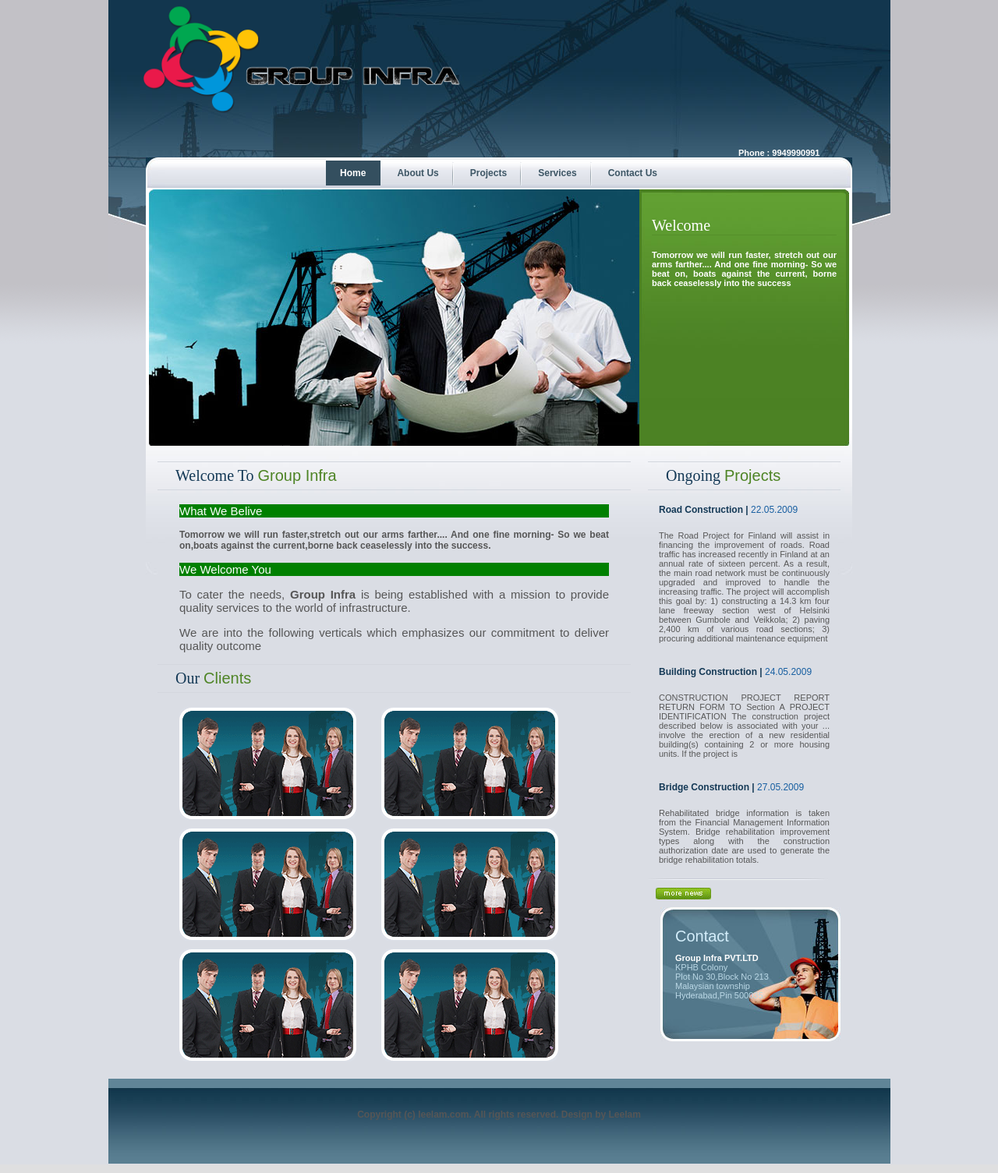
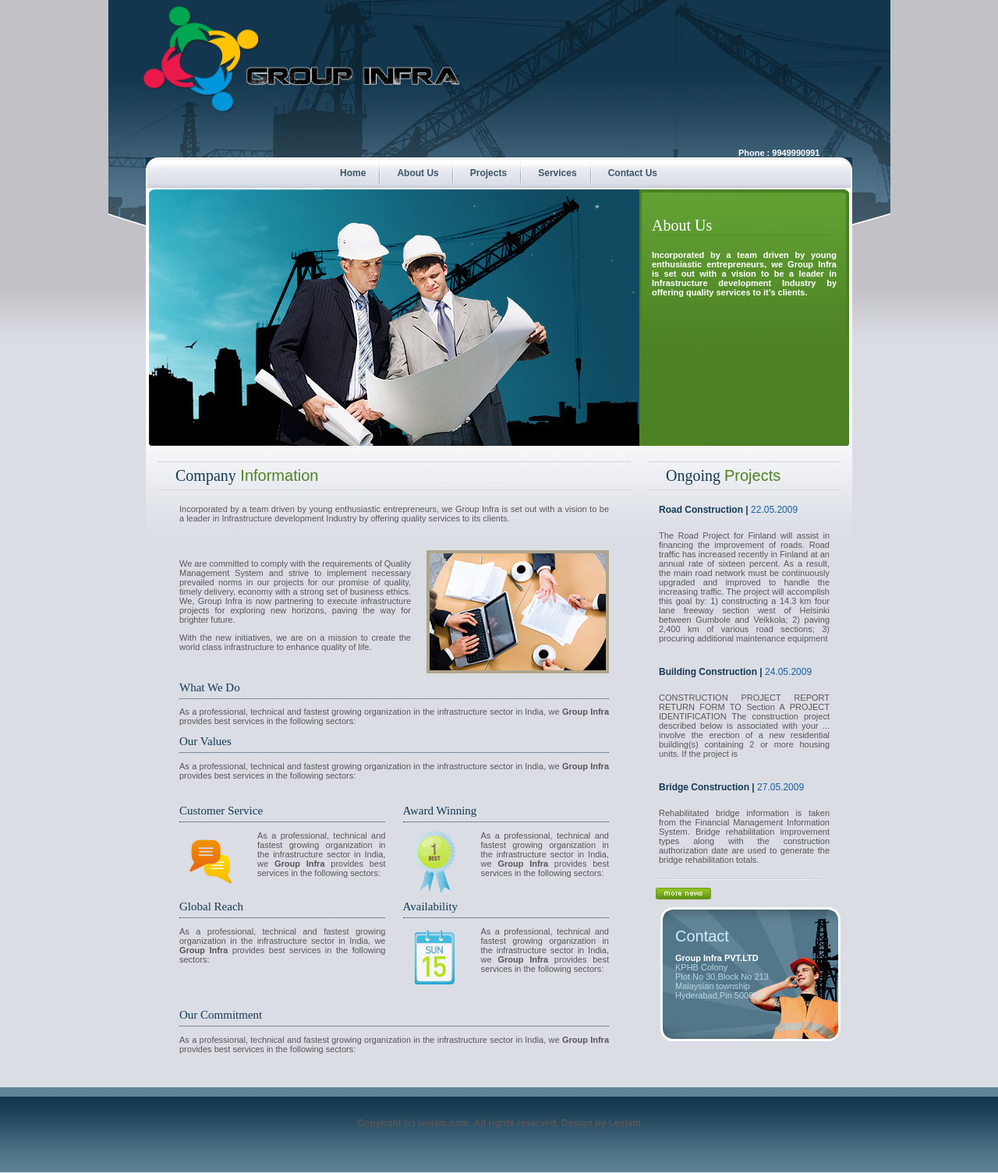
Before and after one commit to Leelam/GroupInfra, a PHP site: page /index.php/aboutus.php in a window 1280 px wide. Shown: the whole page at 78% size. Run offline with PHP 8.4, Linux system fonts and the light colour scheme.

Commit message:
changes
changes

```diff
--- /dev/null
+++ b/aboutus.php
@@ -0,0 +1,97 @@
+<?php
+include_once("head.php");
+include_once("header.php");
+?>
+
+  <div class="clear"></div>
+  <div class="container">
+    <div class="container-left">
+      <div>
+        <div class="insidebanner"></div>
+      </div>
+      <div class="clear"></div>
+<div class="workarea">
+        <div>
+          <div>
+            <h2>Company<span class="greenheading"> Information</span></h2>
+          </div>
+          <div class="service-content">
+            <div style="padding-bottom:10px;">
+              <div><p>Incorporated by a team driven by young enthusiastic entrepreneurs, we Group Infra is set out with a vision to be a leader in Infrastructure development Industry by offering quality services to its clients.</p><br />
+                <br />
+                <img src="images/photo-about.jpg" alt="" class="aboutus-img" />
+                <p>We are committed to comply with the requirements of Quality Management System and strive to implement necessary prevailed norms in our projects for our promise of quality, timely delivery, economy with a strong set of business ethics. We,  Group Infra is now partnering to execute infrastructure projects for exploring new horizons, paving the way for brighter future.</p>
+                <p>With the new initiatives, we are on a mission to create the world class infrastructure to enhance quality of life.</p>
+                <div class="clear"></div>
+              </div>
+               <div class="clear"></div>
+              <div>
+                <h5>What We Do</h5>
+                <div>As a professional, technical and fastest growing organization in the infrastructure sector in India, we <b>Group Infra</b> provides best services in the following sectors:</div>
+              </div><br>
+
+              <div class="clear"></div>
+              <div>
+                <h5>Our Values</h5>
+                <div><p>As a professional, technical and fastest growing organization in the infrastructure sector in India, we <b>Group Infra</b> provides best services in the following sectors:</p></div>
+              </div>
+              <div class="clear"></div>
+              <div class="aboutcolumnzone">
+                <div class="aboutcolumn1">
+                  <div>
+                    <h5>Customer Service</h5>
+                    <img src="images/ico-med-1.png" alt="" class="abouticon" /> <p>As a professional, technical and fastest growing organization in the infrastructure sector in India, we <b>Group Infra</b> provides best services in the following sectors:</p>
+
+                  </div>
+                </div>
+                <div class="aboutcolumn2">
+                  <div>
+                    <h5>Award Winning</h5>
+                    <img src="images/ico-med-2.png" alt="" class="abouticon" /> <p>As a professional, technical and fastest growing organization in the infrastructure sector in India, we <b>Group Infra</b> provides best services in the following sectors:</p>
+                  </div>
+                </div>
+                <div class="clear"></div>
+                <div class="aboutcolumn1">
+                  <div>
+                    <h5>Global Reach</h5><p>
+                    As a professional, technical and fastest growing organization in the infrastructure sector in India, we <b>Group Infra</b> provides best services in the following sectors:</p>
+                  </div>
+                </div>
+                <div class="aboutcolumn2">
+                  <div>
+                    <h5>Availability</h5>
+                    <img src="images/ico-med-4.png" alt="" class="abouticon" /> <p>As a professional, technical and fastest growing organization in the infrastructure sector in India, we <b>Group Infra</b> provides best services in the following sectors:</p>
+                  </div>
+                </div>
+                <div class="clear"></div>
+              </div>
+              <div>
+                <h5>Our Commitment</h5><p>
+                As a professional, technical and fastest growing organization in the infrastructure sector in India, we <b>Group Infra</b> provides best services in the following sectors:</p>
+              </div>
+            </div>
+          </div>
+        </div>
+        <div class="clear"></div>
+        <div> </div>
+      </div>
+    </div>
+    <div class="container-right">
+      <div>
+        <div class="welcomezone">
+          <div class="welcomebottom">
+            <div class="welcomeworkarea">
+              <h1>About Us</h1>
+              <div> <strong><p>Incorporated by a team driven by young enthusiastic entrepreneurs, we Group Infra is set out with a vision to be a leader in Infrastructure development Industry by offering quality services to it’s clients.</p></strong></div>
+            </div>
+          </div>
+        </div>
+      </div>
+      <div class="clear"></div>
+          	<?php
+include_once 'sidebar.php';
+          	?>
+
+<?php
+include_once("footer.php");
+?>
--- a/header.php
+++ b/header.php
@@ -12,10 +12,10 @@
       <div class="menuright">
         <div class="mainmenu">
           <ul>
-            <li class="active"><a href="index.html">Home</a></li>
-            <li><a href="aboutus.html">About Us</a></li>
-            <li><a href="projects.html">Projects</a></li>
-            <li><a href="services.html">Services</a></li>
+            <li><a href="index.php">Home</a></li>
+            <li><a href="aboutus.php">About Us</a></li>
+            <li><a href="projects.php">Projects</a></li>
+            <li><a href="services.php">Services</a></li>
             <li style="background:none;"><a href="contact.html">Contact Us</a></li>
           </ul>
         </div>
--- a/index.php
+++ b/index.php
@@ -14,9 +14,9 @@ include_once("header.php");
             <h2>Welcome To <span class="greenheading">Group Infra</span></h2>
           </div>
           <div class="service-content">
-          	<font color="WHITE"><p style="font-size:15px;background:green;">What We Belive</p></font>
+          	<font color="WHITE"><p style="font-size:20px;background:green;">What We Belive</p></font>
             <div><strong><p style="font-size:12px;">Tomorrow we will run faster,stretch out our arms farther.... And one fine morning- So we beat on,boats against the current,borne back ceaselessly into the success.</p></strong>
-<font color="WHITE"><p style="font-size:15px;background:green;">We Welcome You</p></font>
+<font color="WHITE"><p style="font-size:20px;background:green;">We Welcome You</p></font>
 
 <p style="font-size:15px;">To cater the needs, <b>Group Infra</b> is being established with a mission to provide quality services to the world of infrastructure.</p>
 
@@ -55,42 +55,9 @@ include_once("header.php");
         </div>
       </div>
       <div class="clear"></div>
-      <div class="workarea">
-        <div>
-          <div>
-            <h2>Ongoing <span class="greenheading">Projects</span></h2>
-          </div>
-          <div class="newszone">
-            <div>
-              <div class="blackfont12" style="margin-top:0px;">Road Construction | <span class="bluefontlight">22.05.2009</span></div>
-              <div>The Road Project for Finland will assist in financing the improvement of roads. Road traffic has increased recently in Finland at an annual rate of sixteen percent. As a result, the main road network must be continuously upgraded and improved to handle the increasing traffic. The project will accomplish this goal by: 1) constructing a 14.3 km four lane freeway section west of Helsinki between Gumbole and Veikkola; 2) paving 2,400 km of various road sections; 3) procuring additional maintenance equipment </div>
-            </div>
-            <div>
-              <div class="blackfont12">Building Construction | <span class="bluefontlight">24.05.2009</span></div>
-              <div>CONSTRUCTION PROJECT REPORT RETURN FORM TO Section A PROJECT IDENTIFICATION The construction project described below is associated with your ... involve the erection of a new residential building(s) containing 2 or more housing units. If the project is</div>
-            </div>
-            <div>
-              <div class="blackfont12">Bridge Construction | <span class="bluefontlight">27.05.2009</span></div>
-              <div>Rehabilitated bridge information is taken from the Financial Management Information System. Bridge rehabilitation improvement types along with the construction authorization date are used to generate the bridge rehabilitation totals. </div>
-            </div>
-          </div>
-          <div class="more"><a href="index.html"><img src="images/morenews.jpg" alt="" border="0" /></a></div>
-          <div class="contact">
-            <div class="contactheading">Contact</div>
-            <span class="whitebold">Group Infra PVT.LTD</span><br />
-            KPHB Colony <br />
-            Plot No 30,Block No 213<br />
-            Malaysian township<br />
-        Hyderabad,Pin 500035.</div>
-        </div>
-      </div>
-    </div>
-    <div class="clear"></div>
-  </div>
-  <div class="clear"></div>
-</div>
-<div class="clear"></div>
-
+     <?php
+include_once("sidebar.php");
+     ?>
 <?php
 include_once("footer.php");
 ?>
--- /dev/null
+++ b/sidebar.php
@@ -0,0 +1,35 @@
+ <div class="workarea">
+        <div>
+          <div>
+            <h2>Ongoing <span class="greenheading">Projects</span></h2>
+          </div>
+          <div class="newszone">
+            <div>
+              <div class="blackfont12" style="margin-top:0px;">Road Construction | <span class="bluefontlight">22.05.2009</span></div>
+              <div>The Road Project for Finland will assist in financing the improvement of roads. Road traffic has increased recently in Finland at an annual rate of sixteen percent. As a result, the main road network must be continuously upgraded and improved to handle the increasing traffic. The project will accomplish this goal by: 1) constructing a 14.3 km four lane freeway section west of Helsinki between Gumbole and Veikkola; 2) paving 2,400 km of various road sections; 3) procuring additional maintenance equipment </div>
+            </div>
+            <div>
+              <div class="blackfont12">Building Construction | <span class="bluefontlight">24.05.2009</span></div>
+              <div>CONSTRUCTION PROJECT REPORT RETURN FORM TO Section A PROJECT IDENTIFICATION The construction project described below is associated with your ... involve the erection of a new residential building(s) containing 2 or more housing units. If the project is</div>
+            </div>
+            <div>
+              <div class="blackfont12">Bridge Construction | <span class="bluefontlight">27.05.2009</span></div>
+              <div>Rehabilitated bridge information is taken from the Financial Management Information System. Bridge rehabilitation improvement types along with the construction authorization date are used to generate the bridge rehabilitation totals. </div>
+            </div>
+          </div>
+          <div class="more"><a href="projects.php"><img src="images/morenews.jpg" alt="" border="0" /></a></div>
+          <div class="contact">
+            <div class="contactheading">Contact</div>
+            <span class="whitebold">Group Infra PVT.LTD</span><br />
+            KPHB Colony <br />
+            Plot No 30,Block No 213<br />
+            Malaysian township<br />
+        Hyderabad,Pin 500035.</div>
+        </div>
+      </div>
+    </div>
+    <div class="clear"></div>
+  </div>
+  <div class="clear"></div>
+</div>
+<div class="clear"></div>
```
Also changed, not shown: projects.php (added, +77 -0 lines).
